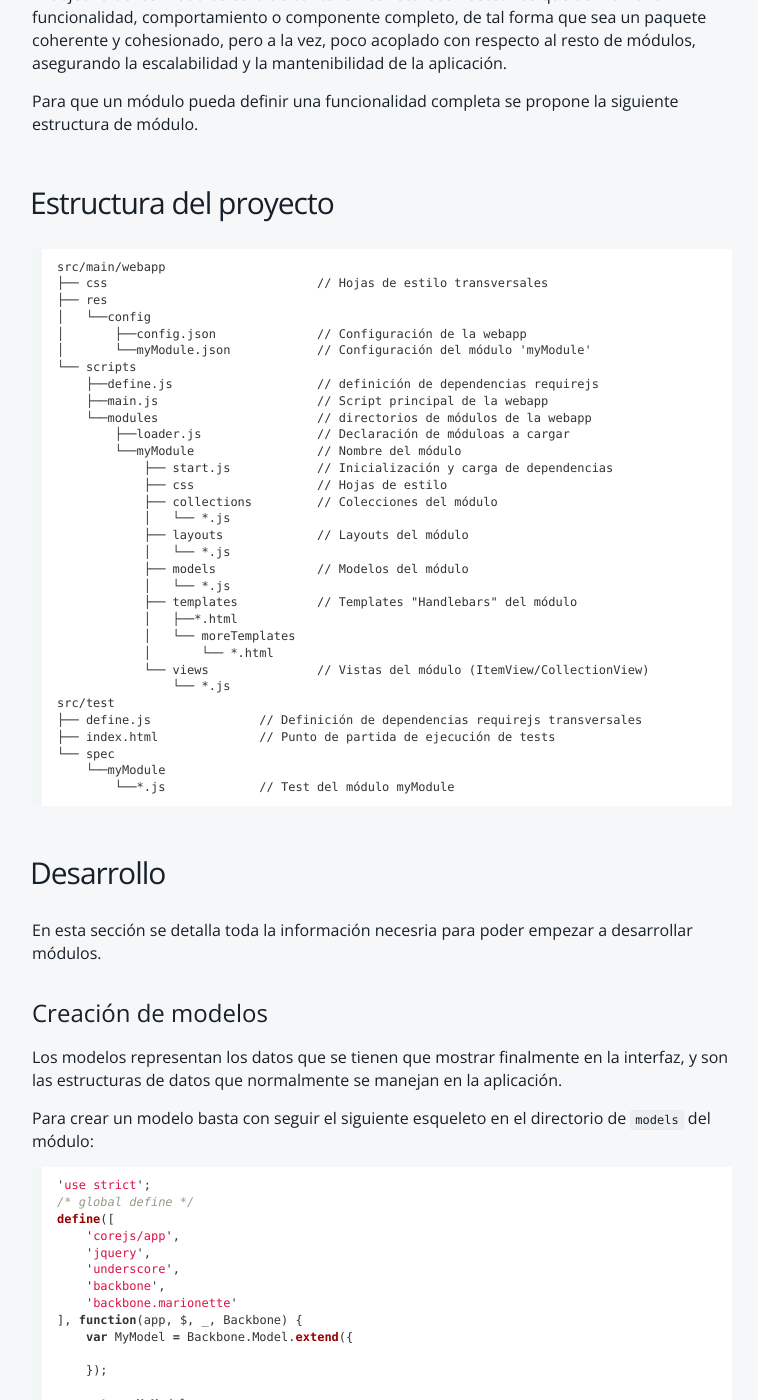
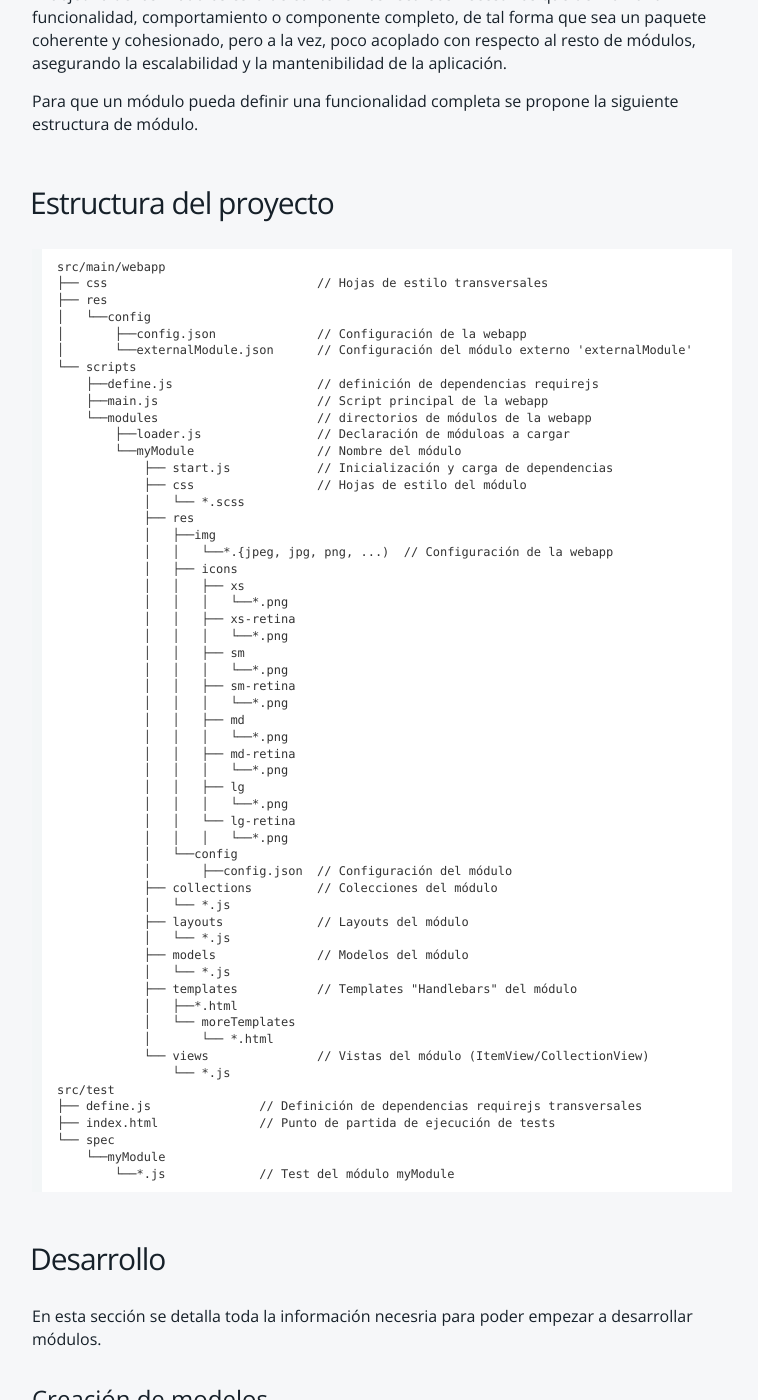
Before and after one commit to bq-devtools/corejs-doc, a Jekyll site: the page built from modules_development/index.md, in a window 1280 px wide and 1400 px high, scrolled down 219 px. Shown: the whole window, without its empty margins (258-1016 px from the left). Built offline with Jekyll 4.4.1, drawn with Linux system fonts in a browser that asks for light colours; Markdown is read by kramdown in place of the engine named in the settings.

Commit message:
module structure updated

```diff
--- a/modules_development/index.md
+++ b/modules_development/index.md
@@ -19,7 +19,7 @@ src/main/webapp
 ├── res
 │   └──config
 │       ├──config.json              // Configuración de la webapp
-│       └──myModule.json            // Configuración del módulo 'myModule'
+│       └──externalModule.json      // Configuración del módulo externo 'externalModule'
 └── scripts
     ├──define.js                    // definición de dependencias requirejs
     ├──main.js                      // Script principal de la webapp
@@ -27,7 +27,30 @@ src/main/webapp
         ├──loader.js                // Declaración de móduloas a cargar
         └──myModule                 // Nombre del módulo
             ├── start.js            // Inicialización y carga de dependencias
-            ├── css                 // Hojas de estilo
+            ├── css                 // Hojas de estilo del módulo
+            │   └── *.scss
+            ├── res
+            │   ├──img
+            │   │   └──*.{jpeg, jpg, png, ...)  // Configuración de la webapp
+            │   ├── icons
+            │   │   ├── xs
+            │   │   │   └──*.png
+            │   │   ├── xs-retina
+            │   │   │   └──*.png
+            │   │   ├── sm
+            │   │   │   └──*.png
+            │   │   ├── sm-retina
+            │   │   │   └──*.png
+            │   │   ├── md
+            │   │   │   └──*.png
+            │   │   ├── md-retina
+            │   │   │   └──*.png
+            │   │   ├── lg
+            │   │   │   └──*.png
+            │   │   └── lg-retina
+            │   │   │   └──*.png
+            │   └──config
+            │       ├──config.json  // Configuración del módulo
             ├── collections         // Colecciones del módulo
             │   └── *.js
             ├── layouts             // Layouts del módulo
```
